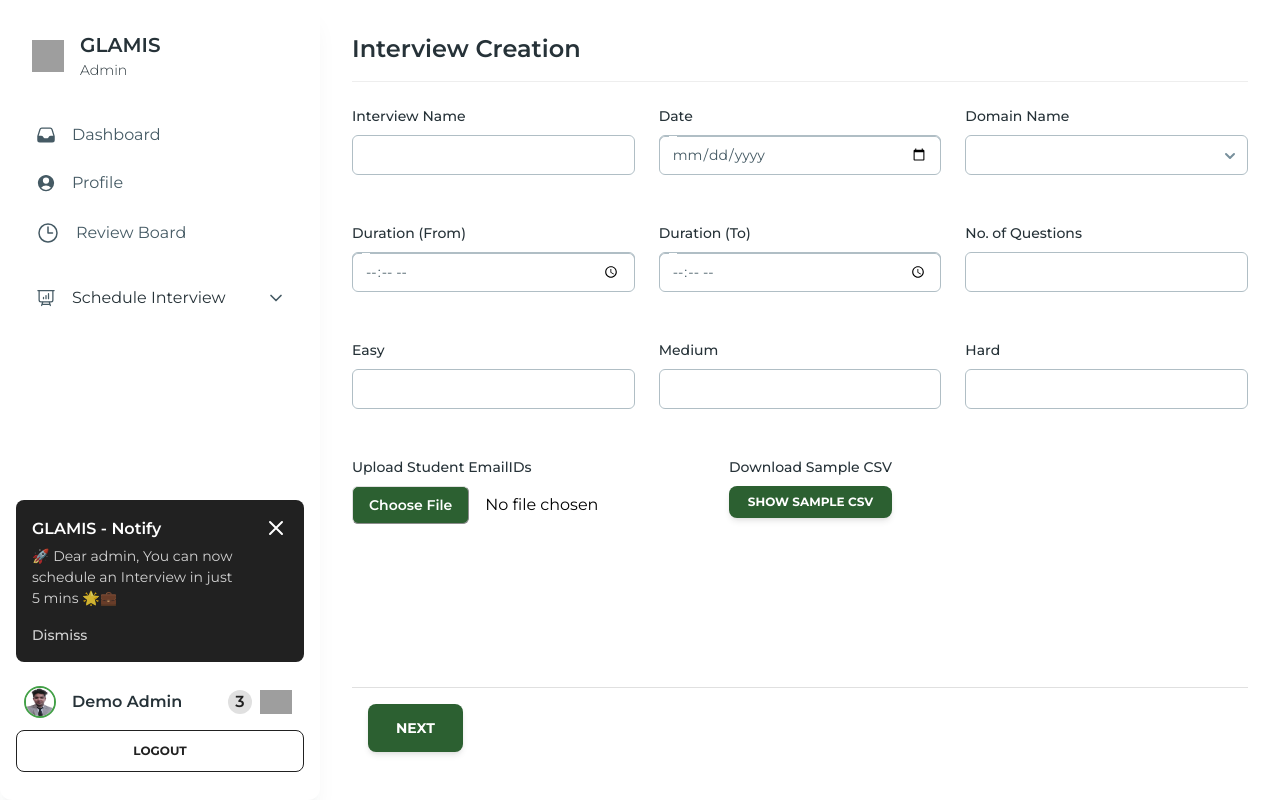
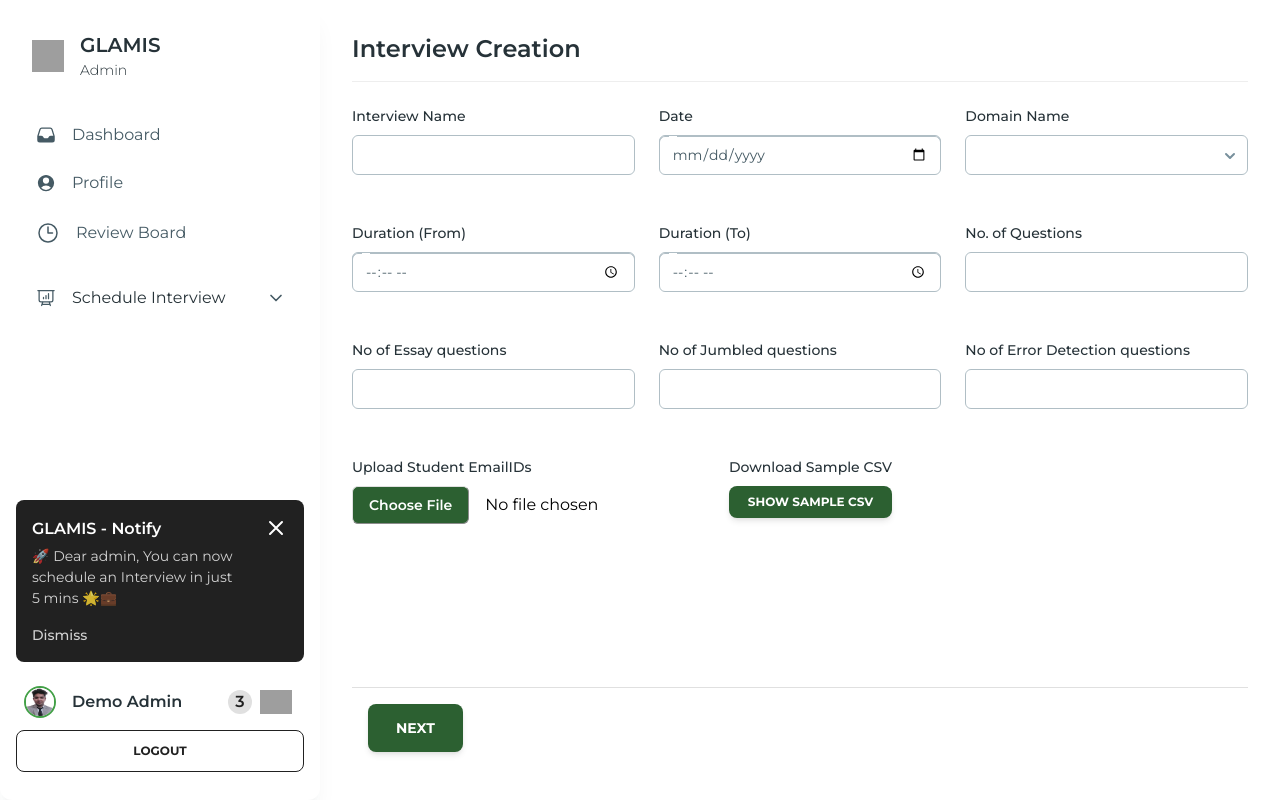
Before and after one commit to naitikshaxma/glamis_test, a React (Vite) app in the folder admin-client/: page /admin/schedule/written in a window 1280 px wide. Built offline with nearby package versions, Linux system fonts and the light colour scheme; grey boxes are pictures that could not be loaded; some icons are missing; a web font is replaced by a local one.

Commit message:
added frontend for essay writing

```diff
--- a/admin-client/src/components/dashboard/scheduleInterview/WrittenInterview.jsx
+++ b/admin-client/src/components/dashboard/scheduleInterview/WrittenInterview.jsx
@@ -49,14 +49,14 @@ export default function WrittenInterview() {
     const [date, setDate] = useState("");
     const [duration, setDuration] = useState({ from: "", to: "" });
     const [noOfQuestions, setNoOfQuestions] = useState("");
-    const [easy, setEasy] = useState("");
-    const [medium, setMedium] = useState("");
-    const [hard, setHard] = useState("");
-    const [questions, setQuestions] = useState([{ question: "", difficulty: "Easy" }]);
+    const [essay, setEssay] = useState("");
+    const [errorDetection, setErrorDetection] = useState("");
+    const [jumbled, setJumbled] = useState("");
+    const [questions, setQuestions] = useState([{ question: "", questionType: "essay" }]);
     const [emailObject, setEmailObject] = useState([]);
 
     const handleNext = () => {
-        if (currentStep === 1 && interviewName && subjectName && date && noOfQuestions) {
+        if (currentStep === 1 && interviewName && domainName && date && noOfQuestions) {
             setCurrentStep(2);
         }
     };
@@ -75,9 +75,9 @@ export default function WrittenInterview() {
                 from: duration.from,
                 to: duration.to,
                 no_of_questions: noOfQuestions,
-                easy,
-                medium,
-                hard,
+                essay,
+                jumbled,
+                errorDetection,
                 questions,
                 students: emailObject,
                 type: "written"
@@ -92,7 +92,7 @@ export default function WrittenInterview() {
 
     const handleAddQuestion = () => {
         if (questions.length < parseInt(noOfQuestions)) {
-            setQuestions([...questions, { question: "", difficulty: "Easy" }]);
+            setQuestions([...questions, { question: "", questionType: "essay" }]);
         }
     };
 
@@ -189,24 +189,24 @@ export default function WrittenInterview() {
                                                 </div>
                                                 <div className="grid grid-cols-1 md:grid-cols-3 gap-6 mb-6">
                                                     <FormInput
-                                                        label="Easy"
+                                                        label="No of Essay questions"
                                                         type="number"
-                                                        value={easy}
-                                                        onChange={(e) => setEasy(e.target.value)}
+                                                        value={essay}
+                                                        onChange={(e) => setEssay(e.target.value)}
                                                         max={8}
                                                     />
                                                     <FormInput
-                                                        label="Medium"
+                                                        label="No of Jumbled questions"
                                                         type="number"
-                                                        value={medium}
-                                                        onChange={(e) => setMedium(e.target.value)}
+                                                        value={jumbled}
+                                                        onChange={(e) => setJumbled(e.target.value)}
                                                         max={7}
                                                     />
                                                     <FormInput
-                                                        label="Hard"
+                                                        label="No of Error Detection questions"
                                                         type="number"
-                                                        value={hard}
-                                                        onChange={(e) => setHard(e.target.value)}
+                                                        value={errorDetection}
+                                                        onChange={(e) => setErrorDetection(e.target.value)}
                                                         max={5}
                                                     />
                                                 </div>
@@ -258,16 +258,16 @@ export default function WrittenInterview() {
                                             </div>
                                             <div className="flex flex-col ml-4">
                                                 <Typography variant="small" color="blue-gray" className="mb-2 font-medium">
-                                                    Set Question Difficulty
+                                                    Set Question types
                                                 </Typography>
                                                 <Select
-                                                    value={q.difficulty}
-                                                    onChange={(value) => handleQuestionChange(index, "difficulty", value)}
+                                                    value={q.questionType}
+                                                    onChange={(value) => handleQuestionChange(index, "questionType", value)}
                                                     className="w-full"
                                                 >
-                                                    <Option value="Easy">Easy</Option>
-                                                    <Option value="Medium">Medium</Option>
-                                                    <Option value="Hard">Hard</Option>
+                                                    <Option value="essay">Essay</Option>
+                                                    <Option value="jumbled">Jumbled</Option>
+                                                    <Option value="errorDetection">Error Detection</Option>
                                                 </Select>
                                             </div>
                                         </div>
```
